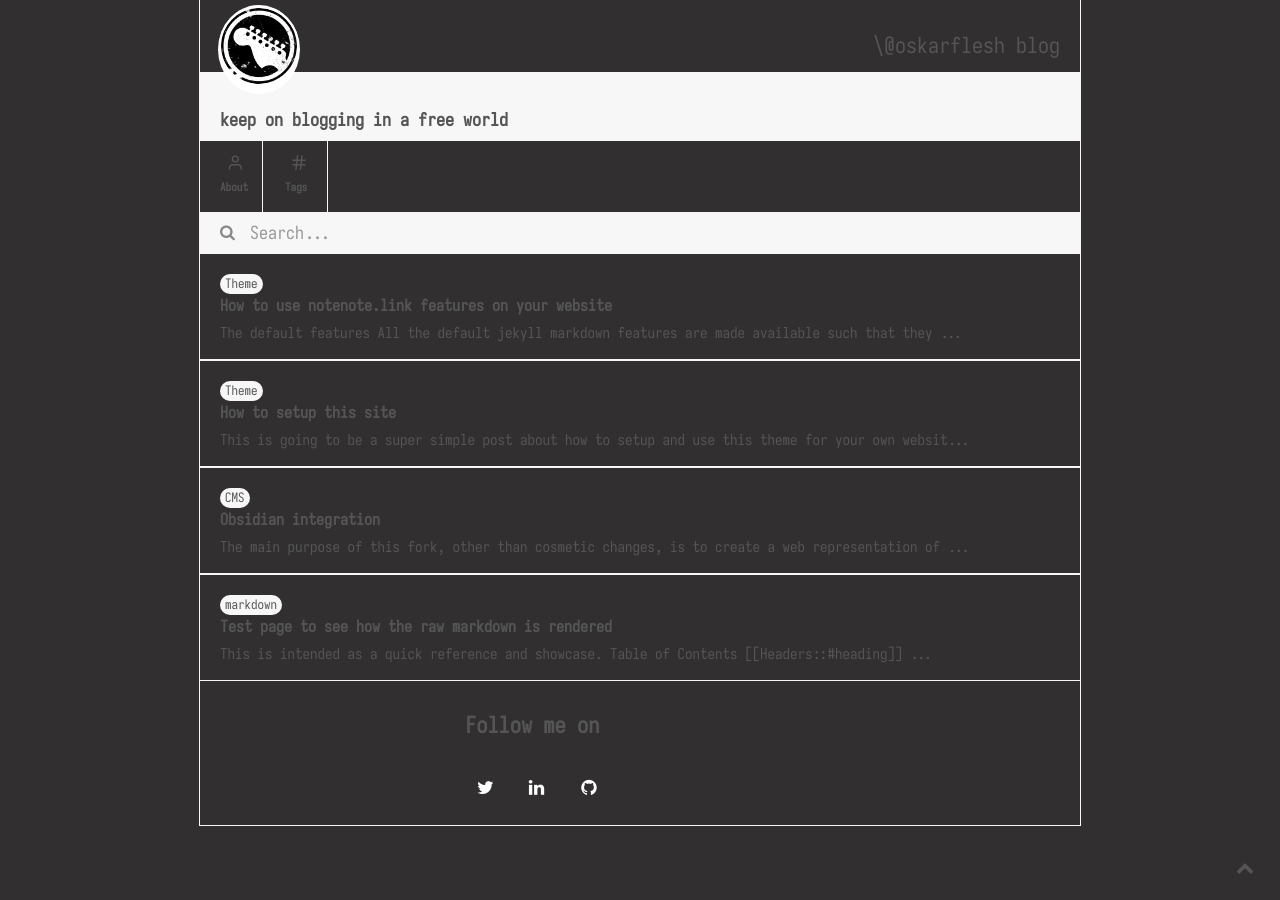
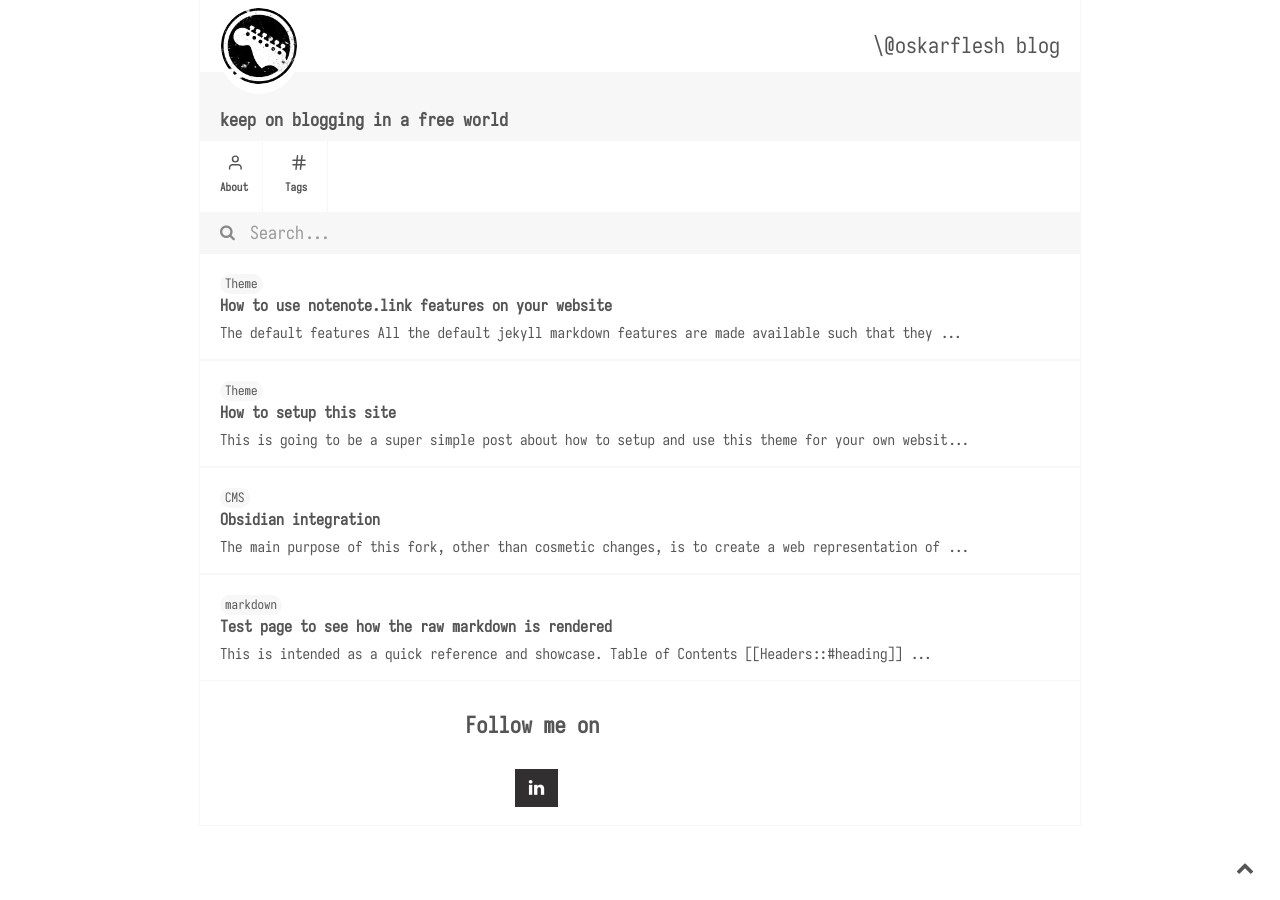
Before and after one commit to ogomezso/ogomezso.github.io, a Jekyll site: the page built from docs/index.md, in a window 1280 px wide. Built offline with Jekyll 4.4.1, drawn with Linux system fonts in a browser that asks for light colours; nearby versions of some CDN libraries; some web fonts are replaced.

Commit message:
social media footer styles fixed

```diff
--- a/docs/assets/css/style.css
+++ b/docs/assets/css/style.css
@@ -1487,7 +1487,6 @@ label.margin-toggle:not(.sidenote-number) {
 body {
     font-family: Iosevka, 'Lato', sans-serif;
     color: #FFF;
-    background: #322f30;
     -webkit-font-smoothing: antialiased;
 }
 a {
@@ -1537,7 +1536,6 @@ ul.social-icons {
     -moz-transition:.5s;
     -webkit-transition:.5s;
     transition: .5s;
-    background-color: #322f30;
 }
 .fa-twitter:hover {
     background-color: #00aced;
@@ -1562,7 +1560,6 @@ ul.social-icons {
     -moz-transition:.5s;
     -webkit-transition:.5s;
     transition: .5s;
-    background-color: #322f30;
 }
 .fa-github:hover {
     background-color: #5a32a3;
```
